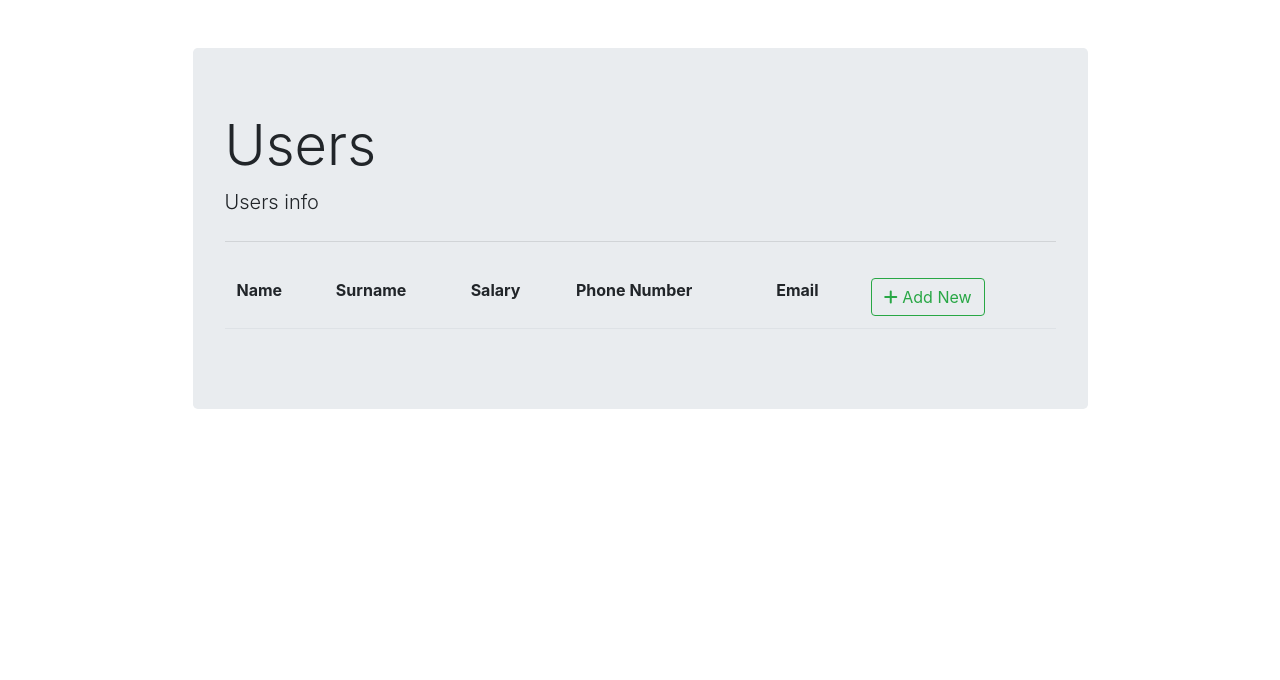
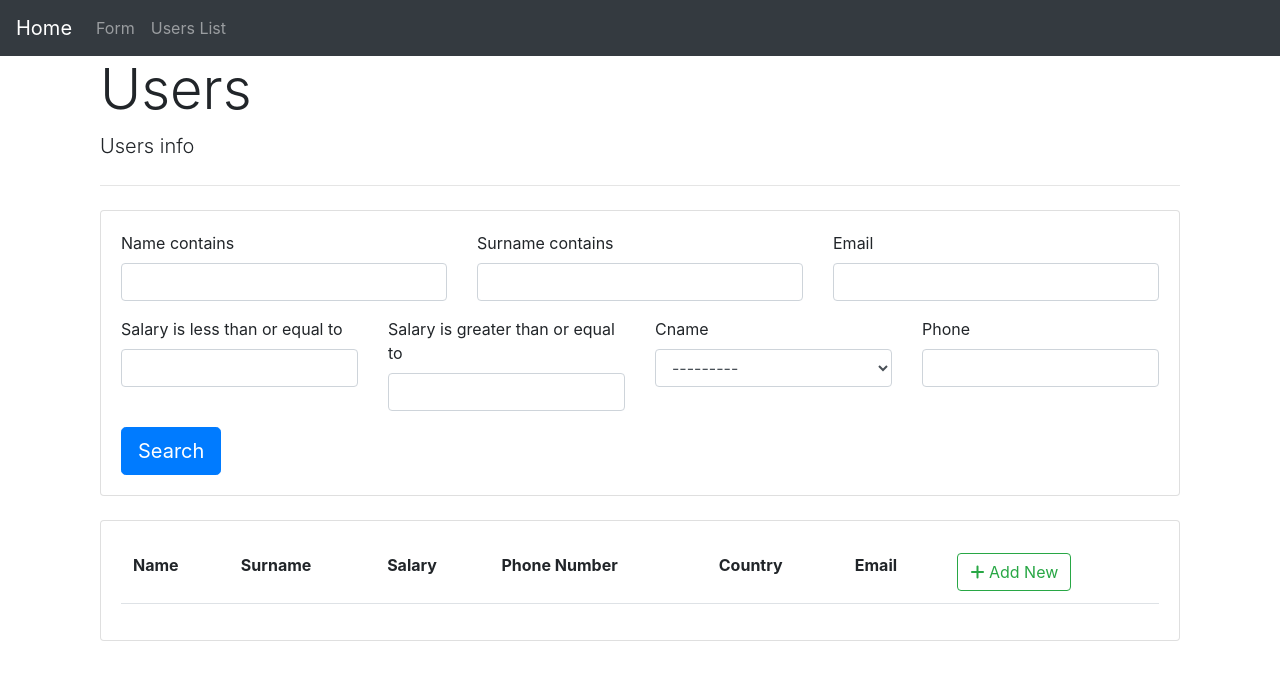
Before and after one commit to Bayheck/Basic_Crud_Django, a Django app: page /list/ in a window 1280 px wide. Shown: the top 680 px of the page. Run offline with Django 3.2, Linux system fonts and the light colour scheme; data that the repository does not hold is empty; some libraries are stand-ins or nearby versions.

Commit message:
added nav and search

```diff
--- /dev/null
+++ b/crud/filters.py
@@ -0,0 +1,14 @@
+import django_filters
+from django_filters import NumberFilter,CharFilter
+
+from .models import *
+
+class OrderFilter(django_filters.FilterSet):
+    start_salary = NumberFilter(field_name='salary', lookup_expr='lte')
+    end_salary = NumberFilter(field_name='salary', lookup_expr='gte')
+    name = CharFilter(field_name='name',lookup_expr='icontains')
+    surname = CharFilter(field_name='surname',lookup_expr='icontains')
+
+    class Meta:
+        model = Users
+        fields = ('name','surname','phone','email','cname')
--- a/crud/templates/crud/base.html
+++ b/crud/templates/crud/base.html
@@ -12,16 +12,32 @@
 </head>
 
 <body>
+    <nav class="navbar sticky-top navbar-expand-lg navbar-dark bg-dark">
+        <a class="navbar-brand" href="{% url 'user_insert' %}">Home</a>
+        <button class="navbar-toggler" type="button" data-toggle="collapse" data-target="#navbarText"
+            aria-controls="navbarText" aria-expanded="false" aria-label="Переключатель навигации">
+            <span class="navbar-toggler-icon"></span>
+        </button>
+        <div class="collapse navbar-collapse" id="navbarText">
+            <ul class="navbar-nav mr-auto">
+                <li class="nav-item">
+                    <a class="nav-link" href="{% url 'user_insert' %}">Form</a>
+                </li>
+                <li class="nav-item">
+                    <a class="nav-link" href="{% url 'user_list' %}">Users List</a>
+                </li>
+            </ul>
+        </div>
+    </nav>
     <div class="container">
-        <div class="col-md-10 offset-md-1 mt-5">
-            <div class="jumbotron">
-                <h1 class="display-4">Users</h1>
-                <p class="lead">Users info</p>
-                <hr class="my-4">
-                {% block content %}
-                {% endblock content %}
-            </div>
+        <div class="container-fluid">
+            <h1 class="display-4">Users</h1>
+            <p class="lead">Users info</p>
+            <hr class="my-4">
+            {% block content %}
+            {% endblock content %}
         </div>
+
     </div>
     <script src="https://cdn.jsdelivr.net/npm/jquery@3.5.1/dist/jquery.slim.min.js"
         integrity="sha384-DfXdz2htPH0lsSSs5nCTpuj/zy4C+OGpamoFVy38MVBnE+IbbVYUew+OrCXaRkfj"
--- a/crud/templates/crud/crud_form.html
+++ b/crud/templates/crud/crud_form.html
@@ -2,6 +2,7 @@
 {% load crispy_forms_tags %}
 
 {% block content %}
+<div class="jumbotron">
     <form action="" method="post" autocomplete="off">
         {% csrf_token %}
         {{form|crispy}}
@@ -18,4 +19,5 @@
             </div>
         </div>
     </form>
+</div>
 {% endblock content %}
--- a/crud/templates/crud/crud_list.html
+++ b/crud/templates/crud/crud_list.html
@@ -1,7 +1,48 @@
 {% extends "crud/base.html" %}
-
+{% load crispy_forms_tags %}
 {% block content %}
 
+<div class="row">
+    <div class="col">
+        <div class="card card-body">
+            <form method="get" autocomplete="off">
+                {% csrf_token %}
+                <div class="row">
+                    <div class="col-md-4">
+                        {{myFilter.form.name|as_crispy_field}}
+                    </div>
+                    <div class="col-md-4">
+                        {{myFilter.form.surname|as_crispy_field}}
+                    </div>
+                    <div class="col-md-4">
+                        {{myFilter.form.email|as_crispy_field}}
+                    </div>
+                </div>
+                <div class="row">
+                    <div class="col-md-3">
+                        {{myFilter.form.start_salary|as_crispy_field}}
+                    </div>
+                    <div class="col-md-3">
+                        {{myFilter.form.end_salary|as_crispy_field}}
+                    </div>
+                    <div class="col-md-3">
+                        {{myFilter.form.cname|as_crispy_field}}
+                    </div>
+                    <div class="col-md-3">
+                        {{myFilter.form.phone|as_crispy_field}}
+                    </div>
+                </div>
+                <button class="btn btn-lg btn-primary" type="submit">
+                    Search
+                </button>
+            </form>
+        </div>
+    </div>
+</div>
+<br>
+<div class="row">
+    <div class="col-md">
+        <div class="card card-body">
             <table class="table table-borderless">
                 <thead class="border-bottom font-weight-bold">
                     <tr>
@@ -9,6 +50,7 @@
                         <td>Surname</td>
                         <td>Salary</td>
                         <td>Phone Number</td>
+                        <td>Country</td>
                         <td>Email</td>
                         <td>
                             <a href="{% url 'user_insert' %}" class="btn btn-outline-success">
@@ -25,6 +67,7 @@
                         <td>{{user.surname}}</td>
                         <td>{{user.salary}}</td>
                         <td>{{user.phone}}</td>
+                        <td>{{user.cname}}</td>
                         <td>{{user.email}}</td>
                         <td>
                             <a href="{% url 'user_update' user.email %}" class="btn text-secondary px-0">
@@ -41,4 +84,7 @@
                     {% endfor %}
                 </tbody>
             </table>
+        </div>
+    </div>
+</div>
 {% endblock content %}
--- a/crud/views.py
+++ b/crud/views.py
@@ -1,12 +1,17 @@
 from django.shortcuts import render, redirect
 from .models import Users
 from .form import UserForm
+from .filters import OrderFilter
 
 def user_list(request):
     users = Users.objects.all()
+    myFilter = OrderFilter(request.GET, queryset=users)
+    users = myFilter.qs
     context = {
-        'users': users
+        'users': users,
+        'myFilter':myFilter,
     }
+
     return render(request, "crud/crud_list.html", context)
 
 def user_form(request, email=''):
--- a/homework2/settings.py
+++ b/homework2/settings.py
@@ -42,7 +42,8 @@ INSTALLED_APPS = [
     'django.contrib.staticfiles',
     'crud',
     'crispy_forms',
-    'whitenoise.runserver_nostatic'
+    'whitenoise.runserver_nostatic',
+    'django_filters',
 ]
 
 CRISPY_TEMPLATE_PACK = 'bootstrap4'
```
Lines whose indentation alone changed are shown as unchanged.
